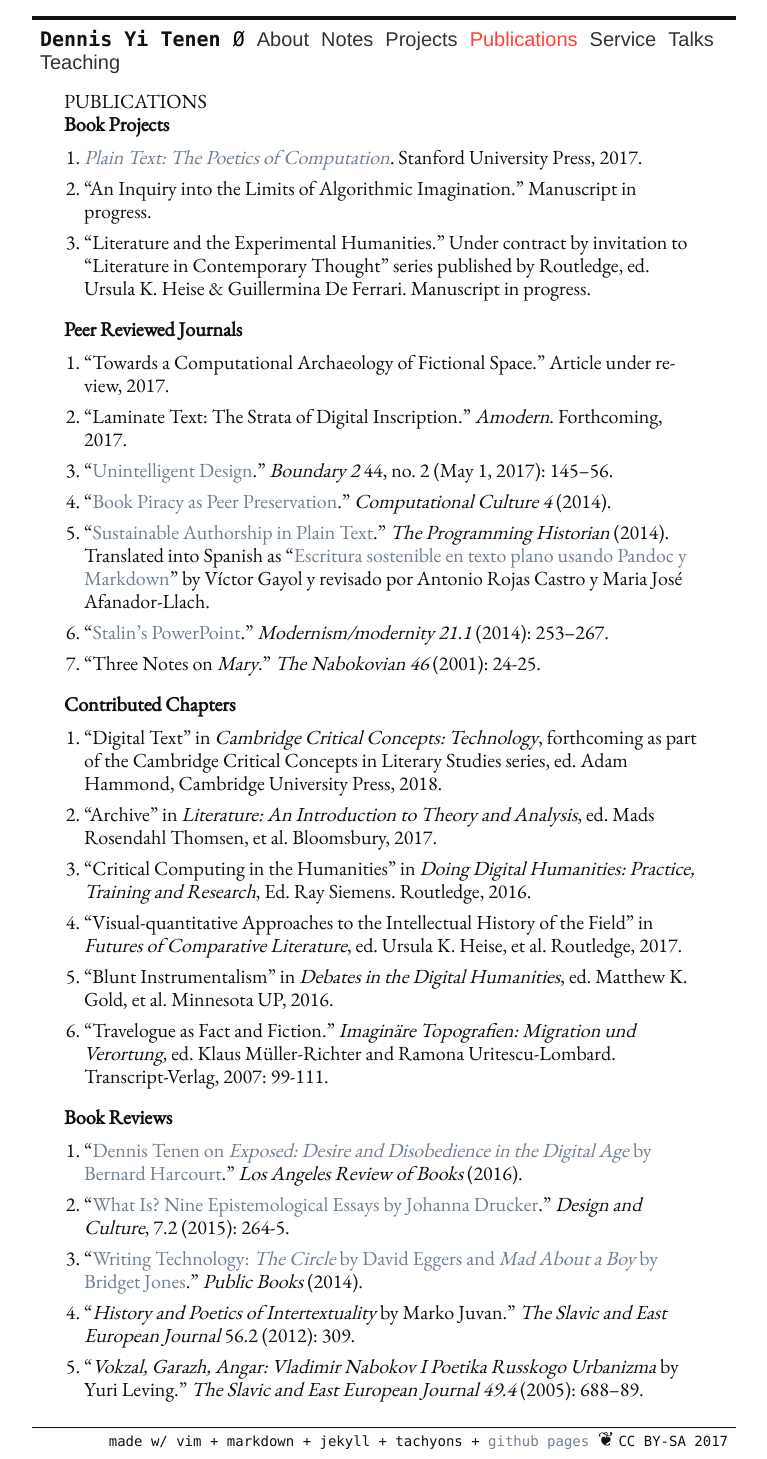
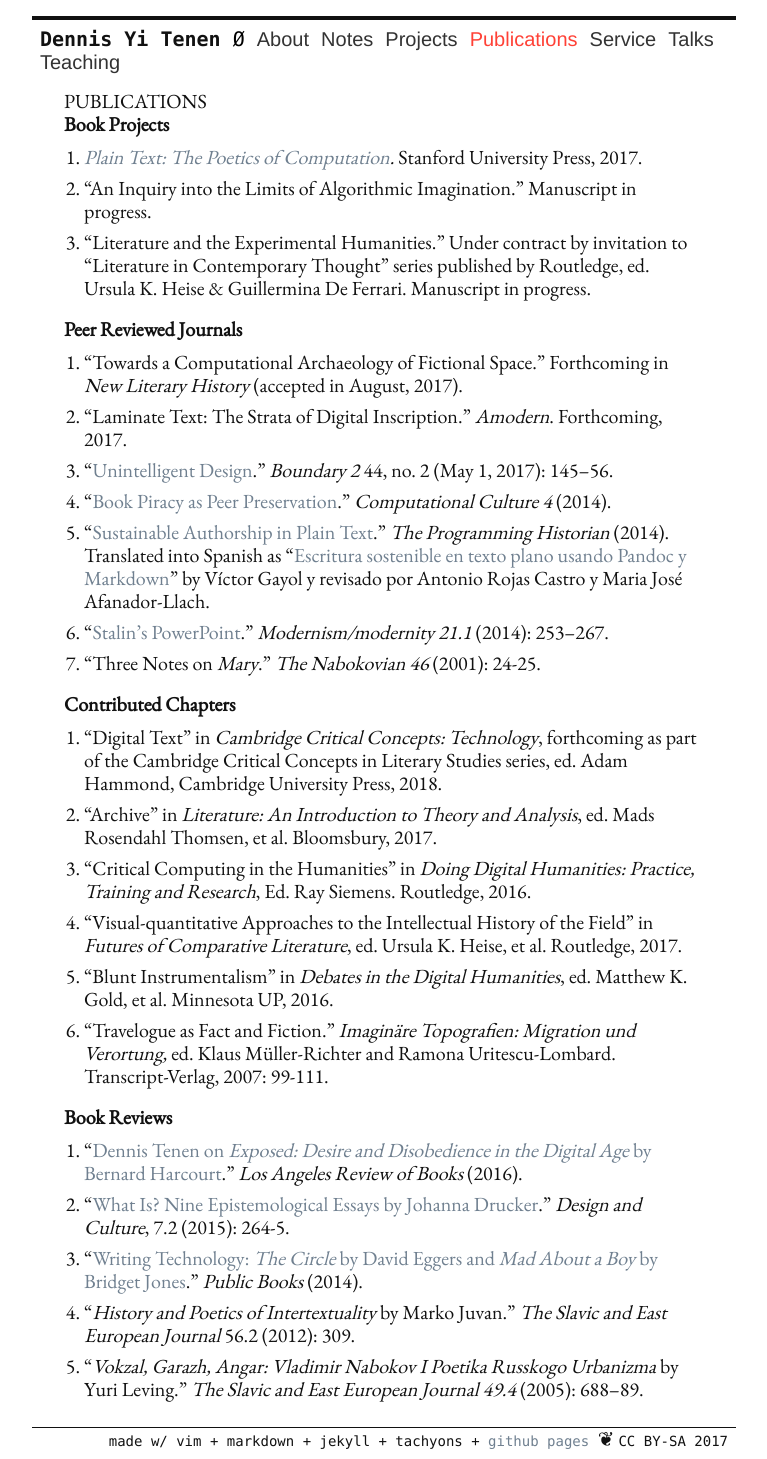
Before and after one commit to denten/denten.github.io, a Jekyll site: the page built from _pages/publications.md, in a window 1280 px wide. Shown: the whole page, without its empty margins (256-1023 px from the left). Built offline with Jekyll 4.4.1, drawn with Linux system fonts in a browser that asks for light colours; nearby versions of some CDN libraries; library files that are not in the unit come from our copies.

Commit message:
update publications

```diff
--- a/_includes/CV/04-publications.md
+++ b/_includes/CV/04-publications.md
@@ -13,8 +13,8 @@
 
 ### Peer Reviewed Journals
 
-1. "Towards a Computational Archaeology of Fictional Space." Article under
-   review, 2017.
+1. "Towards a Computational Archaeology of Fictional Space." Forthcoming in
+   *New Literary History* (accepted in August, 2017).
 2. "Laminate Text: The Strata of Digital Inscription."
    *Amodern*. Forthcoming, 2017.
 3. “[Unintelligent
```
